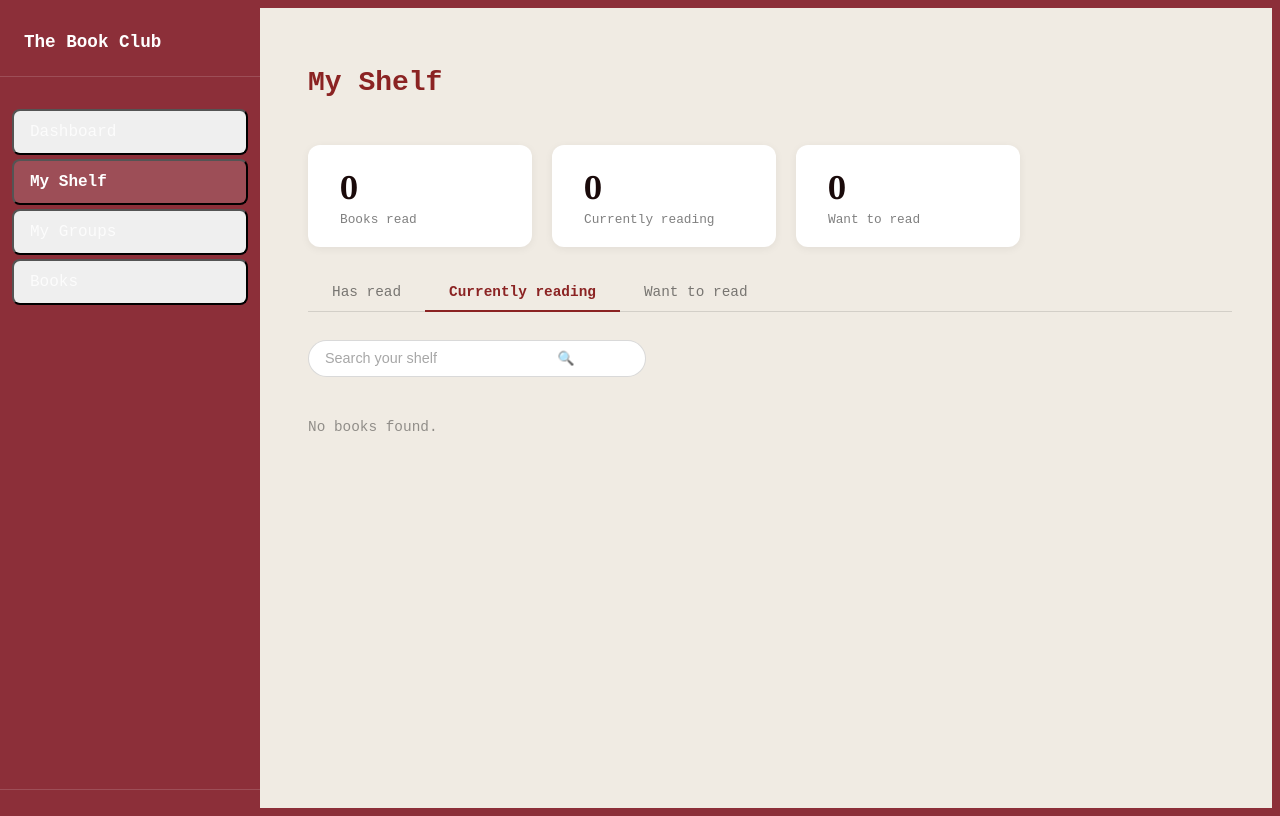
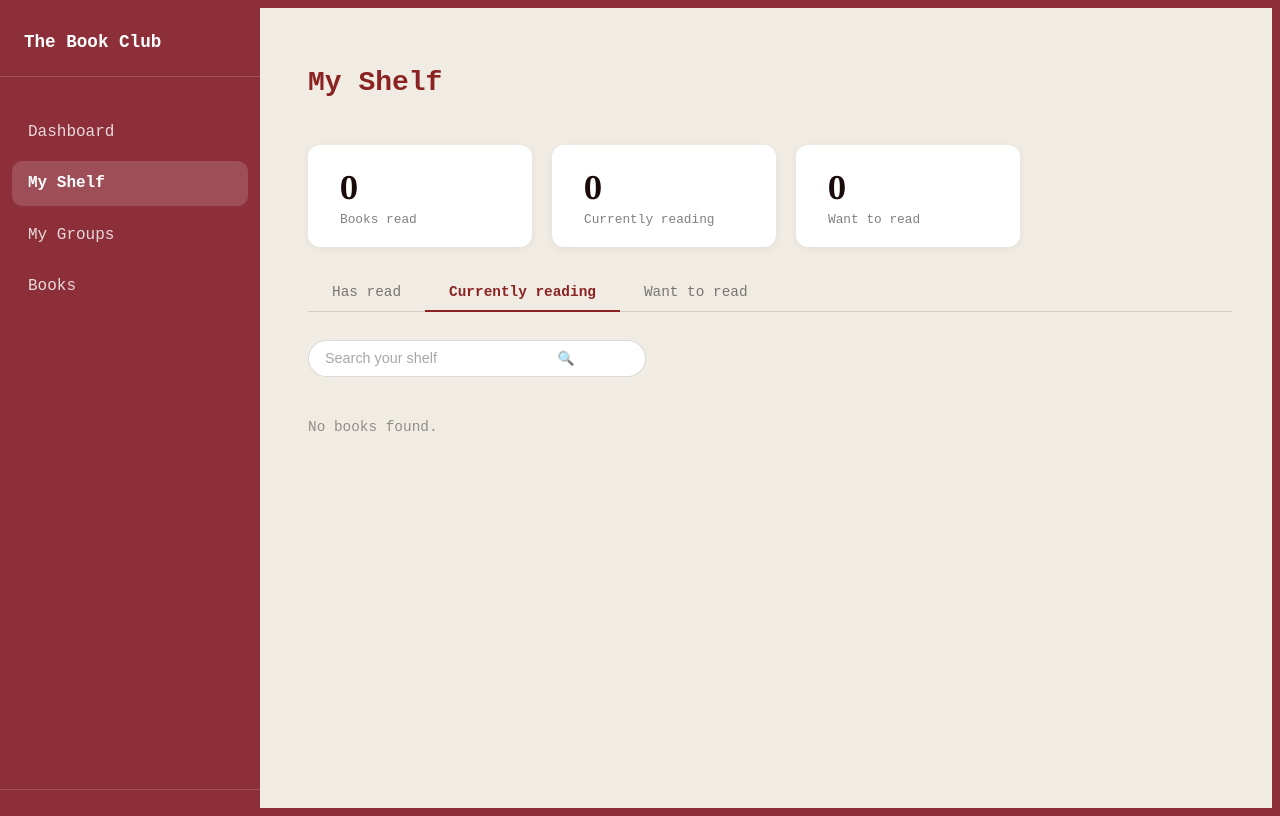
Before and after one commit to erikdanielsen2004/BOOK-CLUB, a React (Vite) app in the folder frontend/: page /myshelf in a window 1280 px wide. Built offline with nearby package versions, Linux system fonts and the light colour scheme; a web font is replaced by a local one.

Commit message:
Refine sidebar styles for better layout and appearance
Adjusted spacing and padding for sidebar links, updated colors, and removed unused link icon styles.

```diff
--- a/frontend/src/styles/Sidebar.css
+++ b/frontend/src/styles/Sidebar.css
@@ -32,26 +32,29 @@
 .sidebar__nav {
   display: flex;
   flex-direction: column;
-  gap: 0.25rem;
+  gap: 0.4rem;
   padding: 0 0.75rem;
 }
 
 .sidebar__link {
   display: flex;
   align-items: center;
-  gap: 0.75rem;
-  padding: 0.75rem 1rem;
-  border-radius: 8px;
-  text-decoration: none;
+  width: 100%;
+  padding: 0.85rem 1rem;
+  border-radius: 10px;
+  border: none;
+  background: transparent;
+  text-align: left;
   font-family: 'Courier New', monospace;
   font-size: 1rem;
   font-weight: 500;
-  color: rgba(255, 255, 255, 0.8);
+  color: rgba(255, 255, 255, 0.82);
+  cursor: pointer;
   transition: background 0.2s, color 0.2s;
 }
 
 .sidebar__link:hover {
-  background: rgba(255, 255, 255, 0.1);
+  background: rgba(255, 255, 255, 0.10);
   color: white;
 }
 
@@ -59,12 +62,6 @@
   background: rgba(255, 255, 255, 0.15);
   color: white;
   font-weight: 700;
-}
-
-.sidebar__link-icon {
-  font-size: 1rem;
-  width: 20px;
-  text-align: center;
 }
 
 .sidebar__logout {
```
